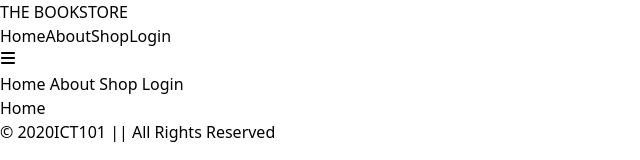
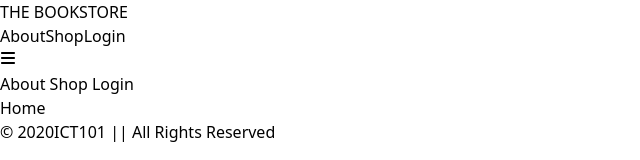
Before and after one commit to SGopinath89/IT22342024BookStore, a React (Vite) app in the folder thebookstore-frontend/: page / in a window 1280 px wide. Shown: the top 160 px of the page, without its empty margins (0-640 px from the left). Built offline with nearby package versions, Linux system fonts and the light colour scheme.

Commit message:
add minor changes

```diff
--- a/thebookstore-frontend/src/components/Navbar.jsx
+++ b/thebookstore-frontend/src/components/Navbar.jsx
@@ -33,7 +33,6 @@ const Navbar = () => {
 
     //nav items
     const navItems = [
-        { link: "Home", path: "/" },
         { link: "About", path: "/about" },
         { link: "Shop", path: "/shop" },
         { link: "Login", path: "/login" },
```
